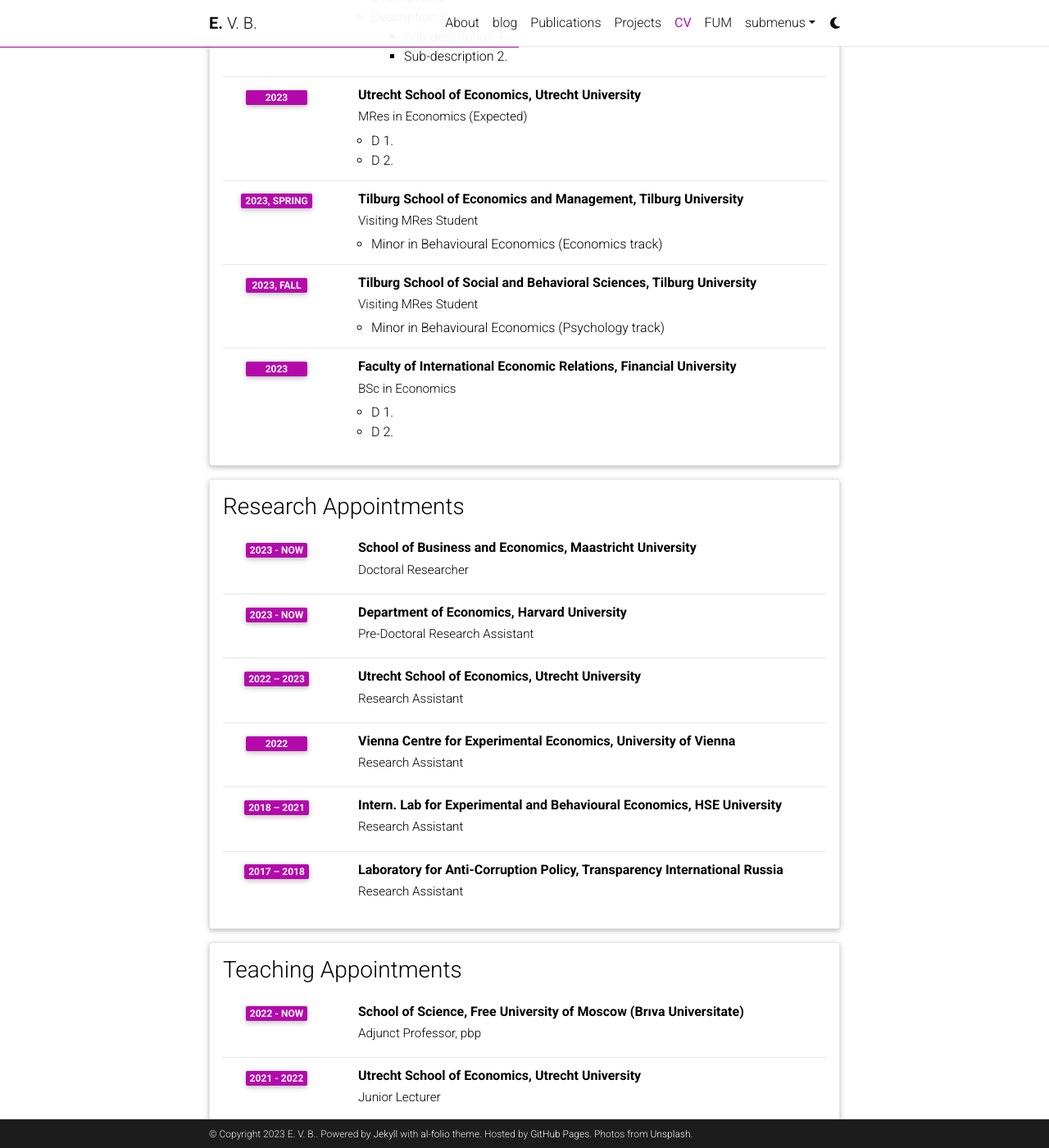
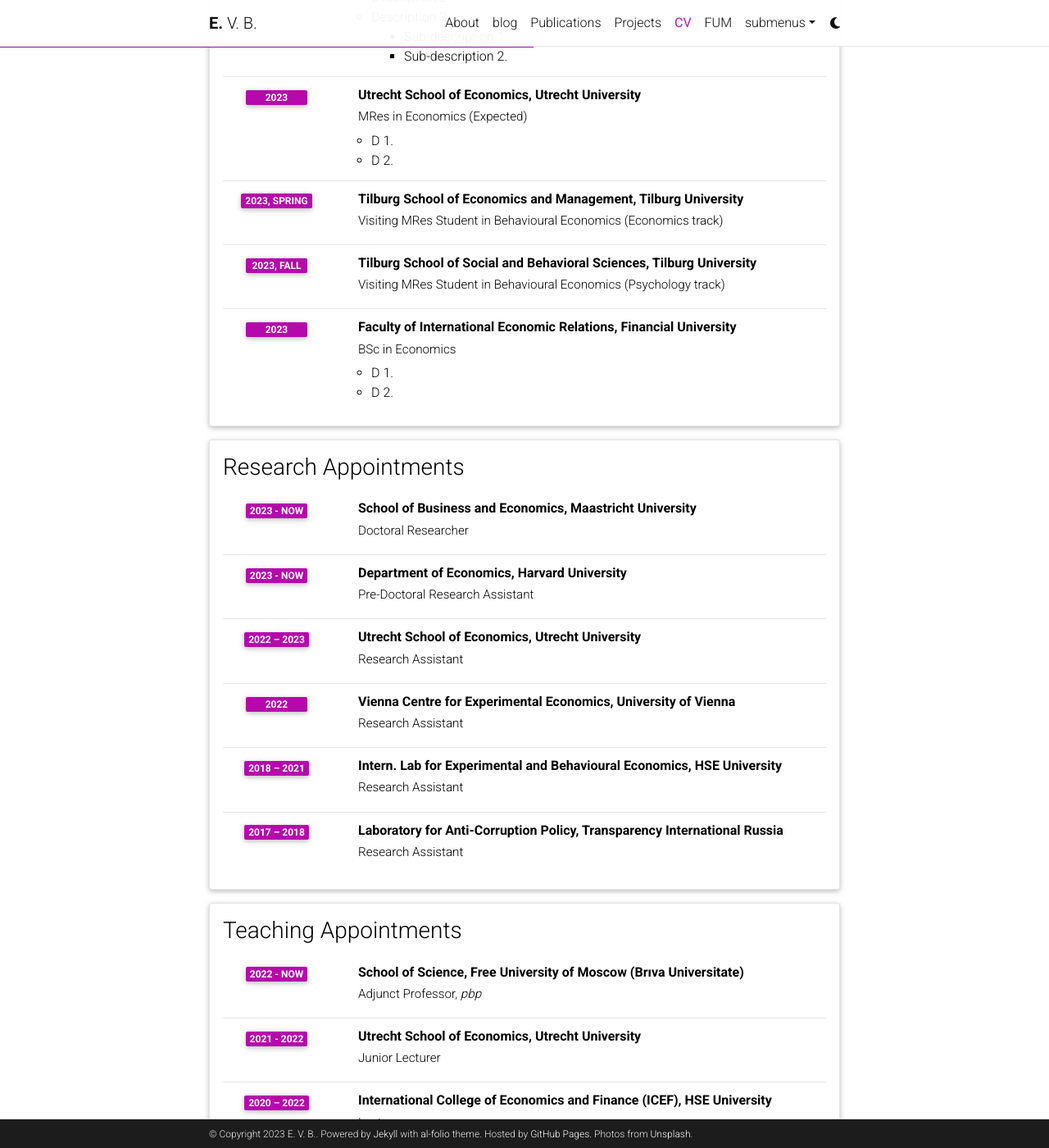
Before and after one commit to egorbronnikov/egorbronnikov.github.io, a Jekyll site: the page built from _pages/cv.md, in a window 1280 px wide and 1400 px high, scrolled down 865 px. Shown: the whole window at 82% size. Built offline with Jekyll 4.4.1, drawn with Linux system fonts in a browser that asks for light colours; comment, search, counter and statistics services are not loaded; a style sheet for code colours, icons or effects is not loaded.

Commit message:
Update cv.yml

```diff
--- a/_data/cv.yml
+++ b/_data/cv.yml
@@ -39,15 +39,11 @@
         - D 1.
         - D 2.
     - title: Tilburg School of Economics and Management, Tilburg University
-      institution: Visiting MRes Student
+      institution: Visiting MRes Student in Behavioural Economics (Economics track)
       year: 2023, Spring
-      description:
-        - Minor in Behavioural Economics (Economics track)
     - title: Tilburg School of Social and Behavioral Sciences, Tilburg University
-      institution: Visiting MRes Student
+      institution: Visiting MRes Student in Behavioural Economics (Psychology track)
       year: 2023, fall
-      description:
-        - Minor in Behavioural Economics (Psychology track)
     - title: Faculty of International Economic Relations, Financial University
       institution: BSc in Economics
       year: 2023
@@ -82,7 +78,7 @@
   type: time_table
   contents:
     - title: School of Science, Free University of Moscow (Brıva Universitate)
-      institution: Adjunct Professor, pbp
+      institution: Adjunct Professor, <i>pbp</i>
       year: 2022 - now
     - title: Utrecht School of Economics, Utrecht University
       institution: Junior Lecturer
```
